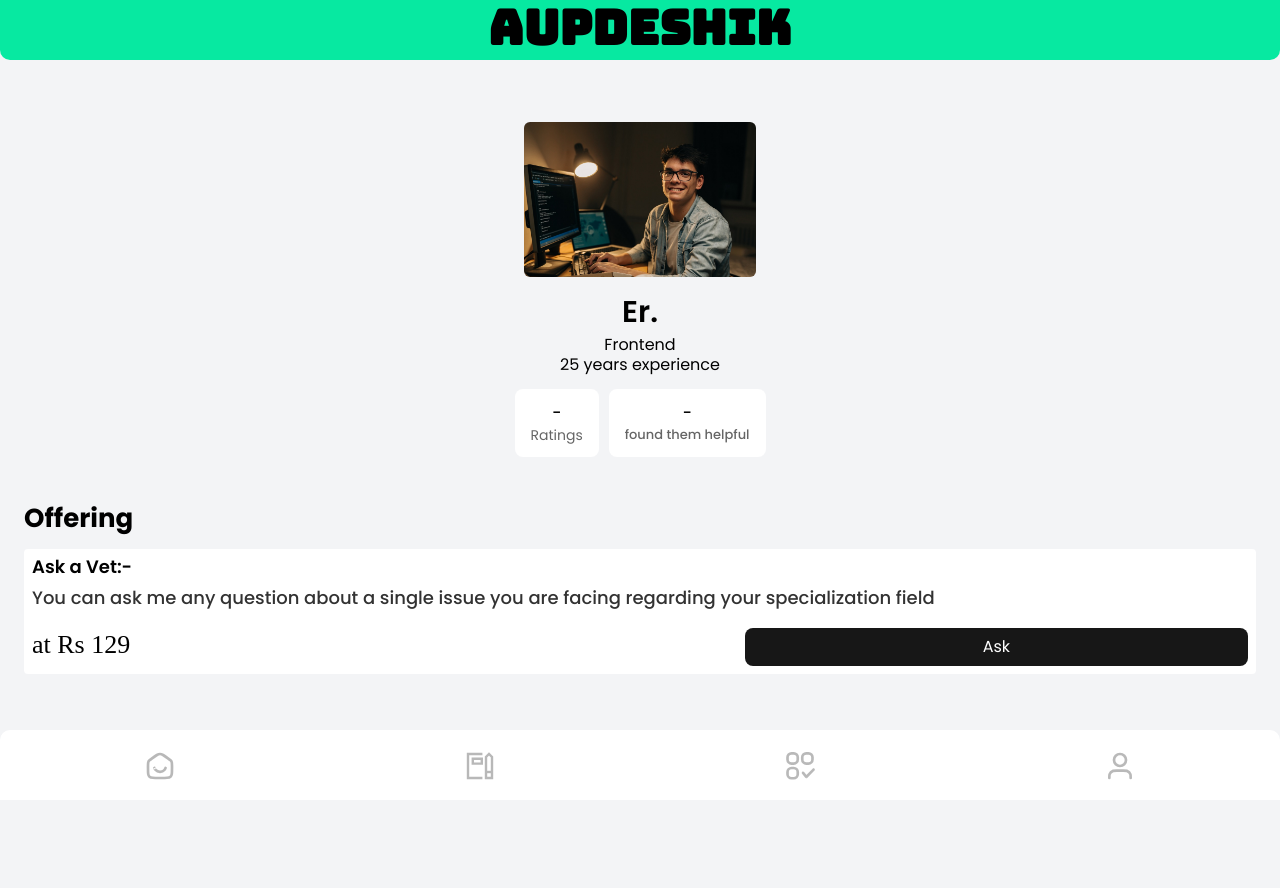
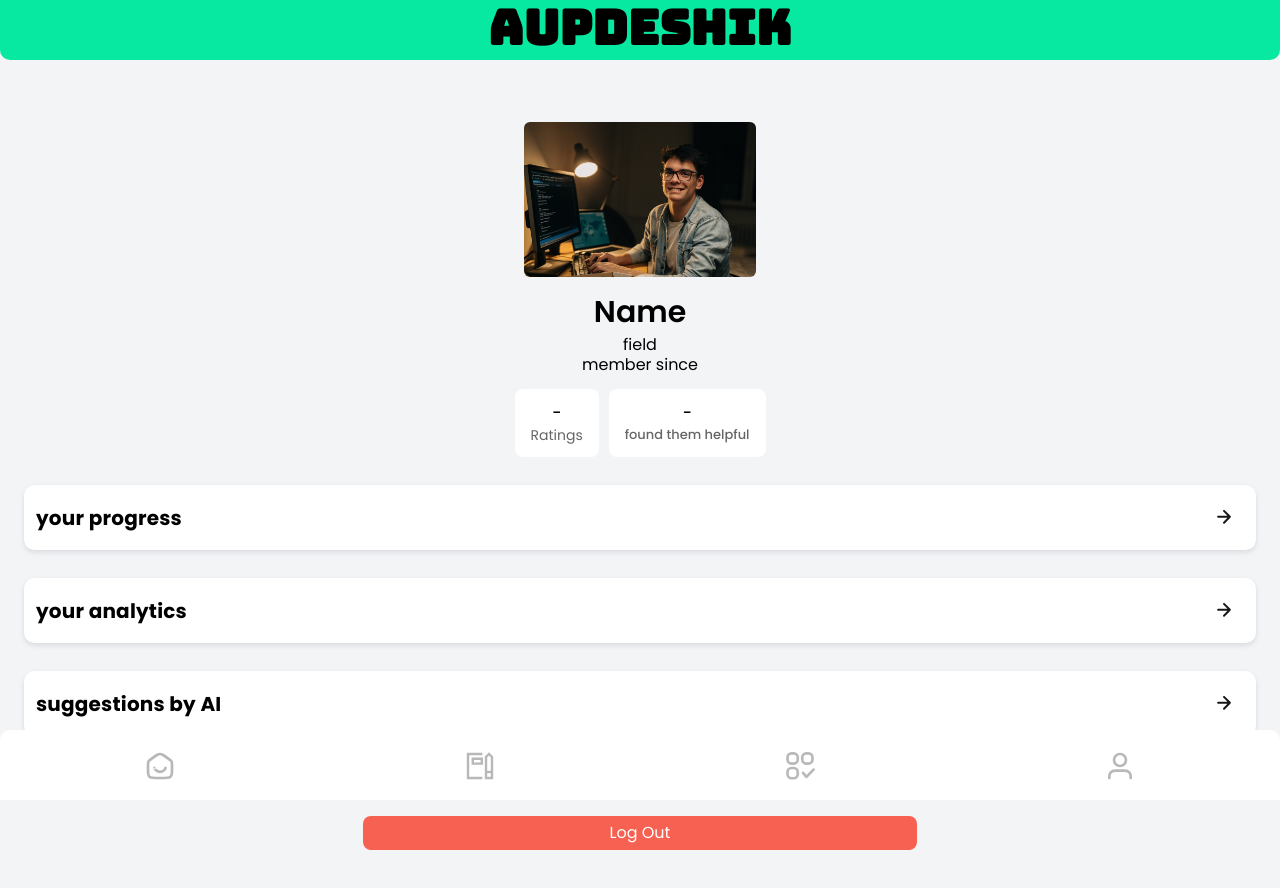
Before and after one commit to AnkitTomar2312/final-year-project, a React (Create React App) app in the folder client/: page /profile in a window 1280 px wide. Shown: the top 888 px of the page. Before the commit the page ends 859 px from the top, so only its background shows below. Built offline with nearby package versions, Linux system fonts and the light colour scheme.

Commit message:
ask an expert logo on home update and profile page is updated

```diff
--- a/client/src/pages/home/index.js
+++ b/client/src/pages/home/index.js
@@ -49,6 +49,9 @@ const Index = ({ children }) => {
                 paddingTop: "30px",
                 borderRadius: "8px",
                 height: "532px",
+              }}
+              onClick={() => {
+                navigate("/profile");
               }}
             >
               <p
@@ -179,19 +182,35 @@ const Index = ({ children }) => {
               >
                 100% money back guarantee!
               </p>
-              <p
+              <div
                 style={{
-                  marginBottom: "0",
-                  textAlign: "center",
-                  fontWeight: "600",
-                  fontFamily: "Space GrOtesk",
-                  color: "#fff",
-                  fontSize: "14px",
-                  marginTop: "24px",
+                  display: "flex",
+                  justifyContent: "center",
+                  alignItems: "center",
+                  marginTop: "32px",
                 }}
+                onClick={() => navigate("/askAvet")}
               >
-                COMMING SOON!
-              </p>
+                <p
+                  style={{
+                    width: "67%",
+                    textAlign: "center",
+                    background: "rgb(255, 255, 255)",
+                    boxShadow:
+                      "rgba(96, 97, 112, 0.1) 0px 2px 4px 0px, rgba(40, 41, 61, 0.04) 0px 0px 1px 0px",
+                    padding: "10px 24px",
+                    fontWeight: "600",
+                    fontSize: "18px",
+                    marginBottom: "0",
+                    borderRadius: "8px",
+                  }}
+                  onClick={() => {
+                    navigate("/chat");
+                  }}
+                >
+                  ask an expert
+                </p>
+              </div>
               <img style={{ width: "100%", marginTop: "24px" }} src={Ask} />
             </div>
             <div
--- a/client/src/pages/profile/askAvet.js
+++ b/client/src/pages/profile/askAvet.js
@@ -104,7 +104,7 @@ const AskAvet = () => {
               backgroundColor: "#07e9a1",
               marginTop: "28px",
               borderRadius: "8px",
-              padding: "40px 0 0 0 ",
+              padding: "40px 8px 0px 8px ",
             }}
           >
             <p
--- a/client/src/pages/profile/profile.js
+++ b/client/src/pages/profile/profile.js
@@ -4,9 +4,8 @@ import HomeLayout from "../../layout/HomeLayout/HomeLayout";
 import Splash from "../../components/splash/splash";
 import Expert from "../../assets/images/profile-consul.jpg";
 import { auth } from "../../components/firebase/firebase";
-
+import Arrow from "../../assets/icons/arrow.svg";
 const Profile = () => {
-
   const navigate = useNavigate();
   const [loading, setLoading] = useState(true);
 
@@ -25,7 +24,7 @@ const Profile = () => {
       console.error("Error logging out:", error);
     }
   };
-
+  const analysis = ["your progress", "your analytics", "suggestions by AI"];
   const offering = [
     {
       id: 1,
@@ -44,9 +43,8 @@ const Profile = () => {
       ) : (
         <section
           style={{
-            paddingTop: "90px",
+            padding: "90px 24px",
             backgroundColor: "#f3f4f6",
-            paddingBottom: "70px",
             fontFamily: "poppins",
           }}
         >
@@ -66,7 +64,7 @@ const Profile = () => {
                   fontWeight: "600",
                 }}
               >
-                Er.
+                Name
               </p>
               <p
                 style={{
@@ -77,7 +75,7 @@ const Profile = () => {
                   fontWeight: "400",
                 }}
               >
-                Frontend
+                field
               </p>
               <p
                 className="mb-0  font-16 font-regular"
@@ -89,7 +87,7 @@ const Profile = () => {
                   fontWeight: "400",
                 }}
               >
-                25 years experience
+                member since
               </p>
 
               <div
@@ -164,90 +162,43 @@ const Profile = () => {
               </div>
             </div>
           </div>
-          <div>
+          {analysis.map((item, index) => {
+            return (
+              <div
+                key={index}
+                style={{
+                  boxShadow:
+                    "rgba(40, 41, 61, 0.04) 0px 0px 1.19788px, rgba(96, 97, 112, 0.16) 0px 2.39577px 4.79153px",
+                  borderRadius: "10.2089px",
+                  width: "100%",
+                  backgroundColor: "#fff",
+                  padding: "12px",
+                  marginTop: "28px",
+                }}
+              >
                 <div
                   style={{
-                marginTop: "24px",
-                padding: "0 24px",
-                backgroundColor: "#f3f4f6",
+                    display: "flex",
+                    justifyContent: "space-between",
+                    alignItems: "center",
                   }}
                 >
                   <p
                     style={{
-                  lineHeight: "26px",
+                      letterSpacing: "0.01em",
+                      lineHeight: "24px",
+                      fontWeight: "700",
+                      fontSize: "20px",
                       marginBottom: "0",
-                  fontSize: "26px",
-                  fontWeight: "700",
-                  paddingTop: "24px",
                     }}
                   >
-                Offering
+                    {item}
                   </p>
-              {offering.map((item, id) => {
-                return (
-                  <div
-                    key={id}
-                    style={{
-                      textAlign: "start",
-                      marginTop: "18px",
-                      backgroundColor: "#fff",
-                      padding: "8px",
-                      borderRadius: "4px",
-                    }}
-                  >
-                    <p
-                      style={{
-                        fontSize: "18px",
-                        marginBottom: "0px",
-                        fontWeight: "600",
-                      }}
-                    >
-                      {item.title}:-
-                    </p>
-                    <p
-                      style={{
-                        opacity: "0.8",
-                        fontSize: "18px",
-                        fontWeight: "500",
-                        lineHeight: "24px",
-                        marginTop: "8px",
-                      }}
-                    >
-                      {item.description}
-                    </p>
-                    <div style={{ display: "flex", marginTop: "18px" }}>
-                      <p
-                        style={{
-                          lineHeight: "18px",
-                          flex: "0.6",
-                          marginBottom: "0px",
-                          marginTop: "8px",
-                          fontFamily: "monotype corsiva",
-                          fontSize: "26px",
-                        }}
-                      >
-                        at Rs {item.price}
-                      </p>
-                      <p
-                        style={{
-                          textAlign: "center",
-                          flex: "0.4",
-                          fontSize: "16px",
-                          borderRadius: "8px",
-                          backgroundColor: "#171717",
-                          color: "#fff",
-                          padding: "10px 14px 10px 14px",
-                        }}
-                        onClick={() => navigate("/askAvet")}
-                      >
-                        {item.cta}
-                      </p>
+                  <img style={{ rotate: "180deg" }} src={Arrow} alt="hh" />
                 </div>
               </div>
             );
           })}
-            </div>
-          </div>
           <div
             style={{
               display: "flex",
@@ -264,7 +215,7 @@ const Profile = () => {
                 width: "45%",
                 textAlign: "center",
                 borderRadius: "8px",
-                cursor:"pointer",
+                cursor: "pointer",
               }}
               onClick={handleLogout}
             >
```
Lines whose indentation alone changed are shown as unchanged.
